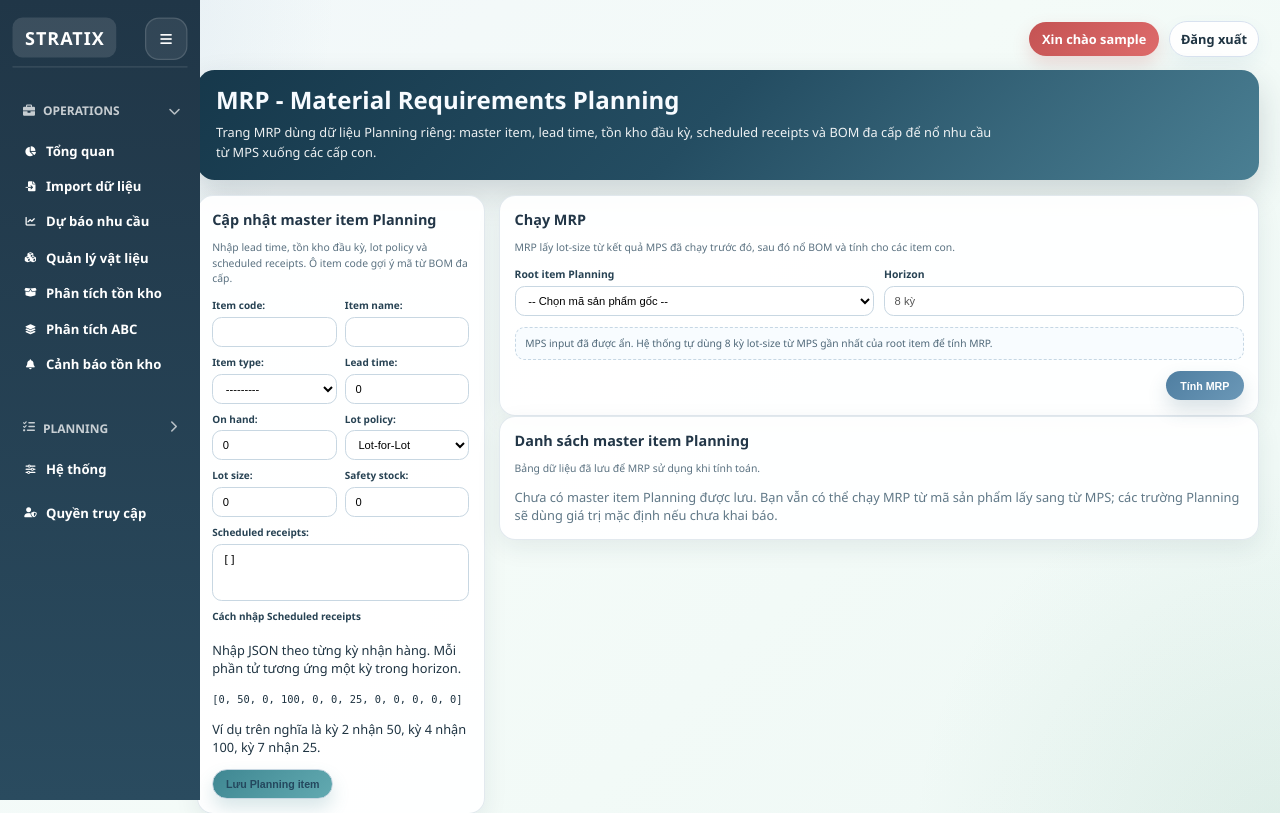
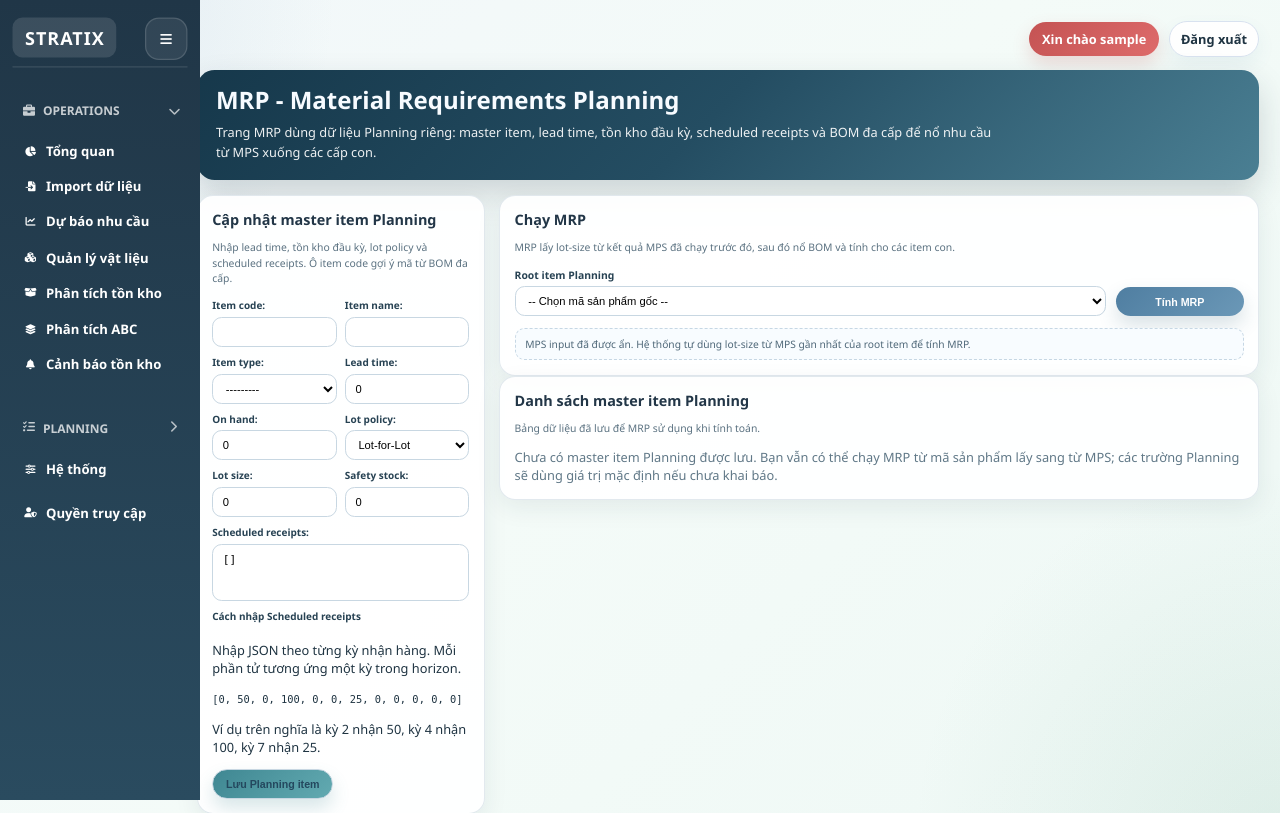
Before and after one commit to shane2410/inventory_dss, a Django app: page /planning/mrp/ in a window 1280 px wide. Shown: the top 813 px of the page. Run offline with Django 5.2, Linux system fonts and the light colour scheme; the visitor is signed in with stand-in values (Sample User, id 1); data that the repository does not hold is empty; some libraries are stand-ins or nearby versions.

Commit message:
Refine MRP form layout

```diff
--- a/inventory/Templates/inventory/mrp.html
+++ b/inventory/Templates/inventory/mrp.html
@@ -139,14 +139,14 @@
                 {% endfor %}
               </select>
             </div>
-            <div class="input-cell">
-              <label>Horizon</label>
-              <input type="text" value="{{ horizon }} kỳ" disabled>
+            <div class="input-cell input-cell-action">
+              <label class="input-cell-spacer" aria-hidden="true">&nbsp;</label>
+              <button type="submit" class="btn-primary">Tính MRP</button>
             </div>
           </div>
 
           <div class="help-inline">
-            MPS input đã được ẩn. Hệ thống tự dùng {{ horizon }} kỳ lot-size từ MPS gần nhất của root item để tính MRP.
+            MPS input đã được ẩn. Hệ thống tự dùng lot-size từ MPS gần nhất của root item để tính MRP.
           </div>
 
           {% for schedule_item in schedule_inputs %}
@@ -157,10 +157,6 @@
             value="{{ schedule_item.value }}"
           />
           {% endfor %}
-
-          <div class="form-actions">
-            <button type="submit" class="btn-primary">Tính MRP</button>
-          </div>
         </form>
       </div>
 
@@ -526,13 +522,23 @@
 
   .input-grid {
     display: grid;
-    grid-template-columns: repeat(2, minmax(0, 1fr));
+    grid-template-columns: minmax(0, 1fr) auto;
     gap: 12px;
+    align-items: end;
   }
 
   .input-cell {
     display: grid;
     gap: 6px;
+  }
+
+  .input-cell-action {
+    min-width: 160px;
+  }
+
+  .input-cell-spacer {
+    display: block;
+    min-height: 19px;
   }
 
   .input-cell label,
@@ -758,6 +764,14 @@
     .month-grid {
       grid-template-columns: 1fr 1fr;
     }
+
+    .input-cell-action {
+      min-width: 0;
+    }
+
+    .input-cell-action button {
+      width: 100%;
+    }
   }
 </style>
 {% endblock %}
```
